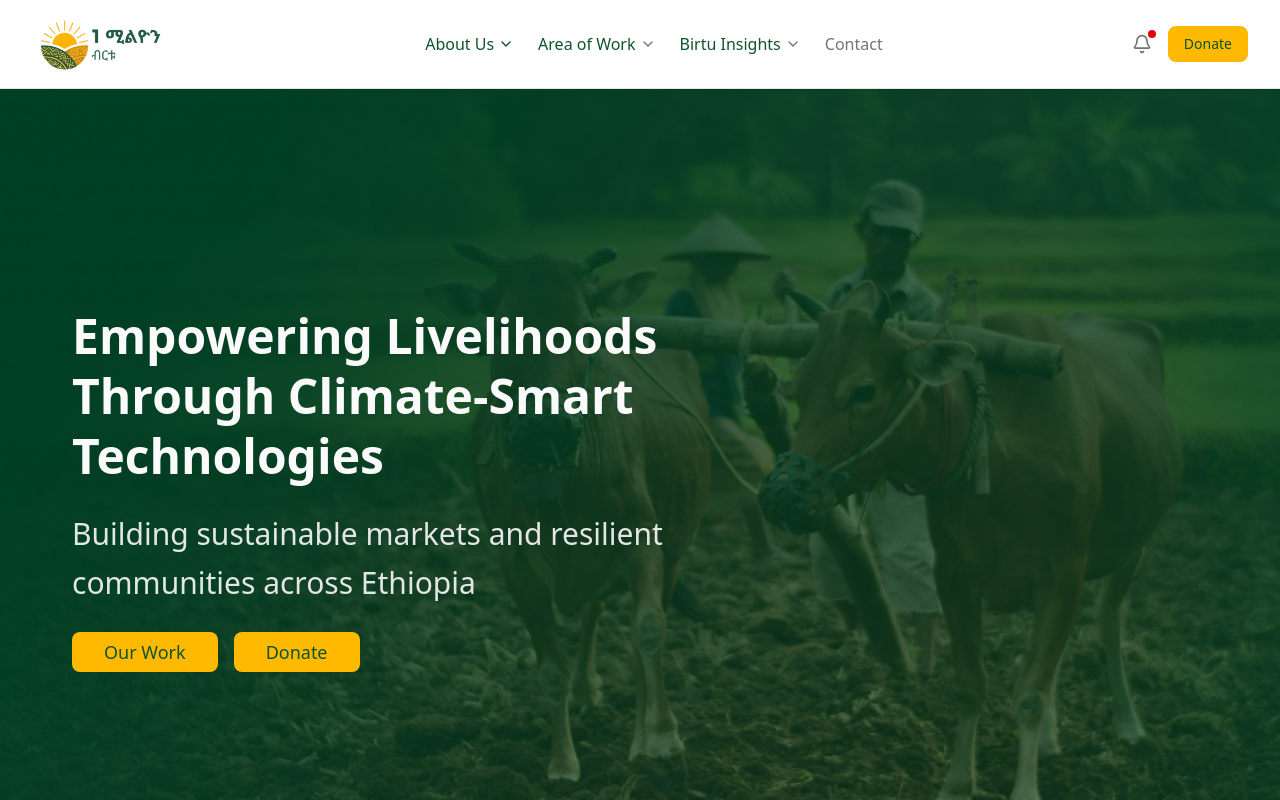
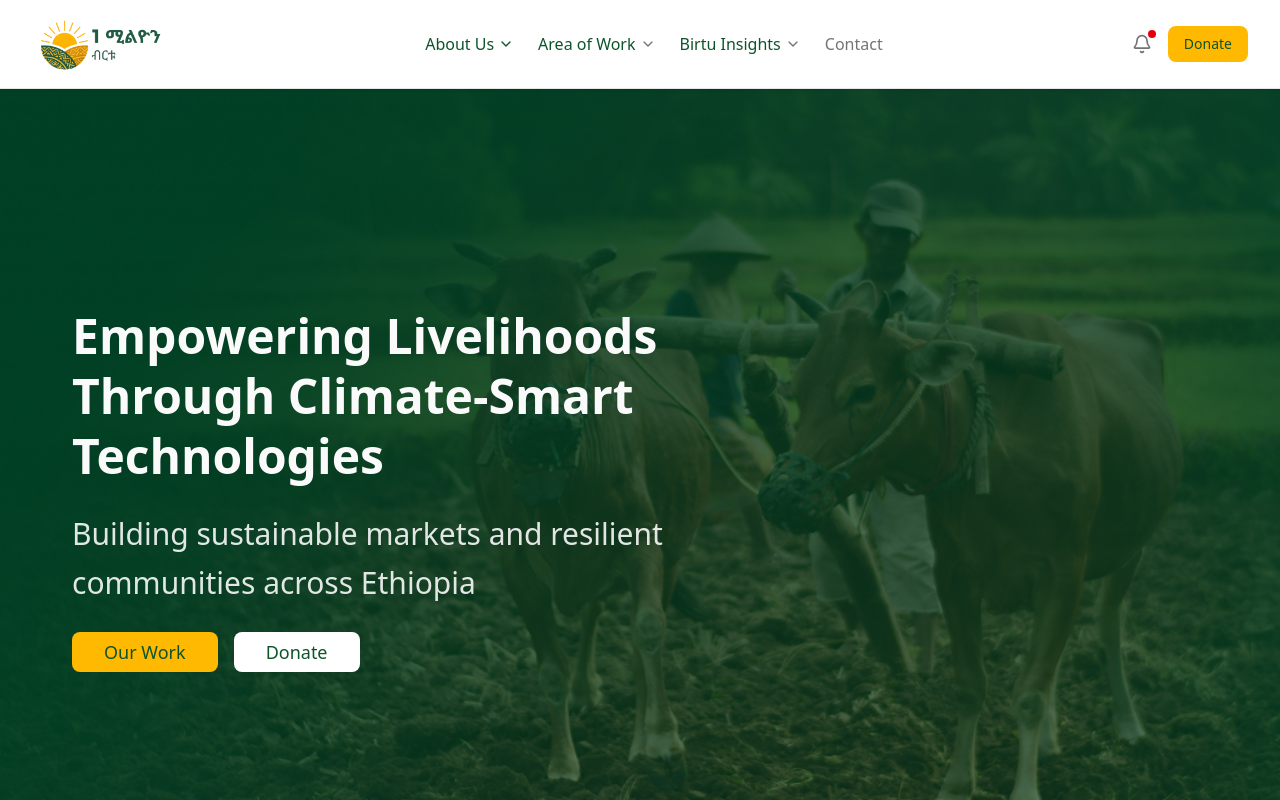
Before and after one commit to OneMillionBirtu/omb_website, a Next.js app in the folder frontend/: page / in a window 1280 px wide. Shown: the top 800 px of the page. Built offline with nearby package versions, Linux system fonts and the light colour scheme.

Commit message:
fix: update Donate button background color for better visibility

```diff
--- a/frontend/app/page.tsx
+++ b/frontend/app/page.tsx
@@ -35,7 +35,7 @@ export default function Home() {
               <Button size="lg" className="text-lg px-8 bg-amber-400 text-green-900">
                 Our Work
               </Button>
-              <Button size="lg" className="text-lg px-8 bg-amber-400 text-green-900">
+              <Button size="lg" className="text-lg px-8 bg-white text-green-900">
                 Donate
               </Button>
             </div>
```
